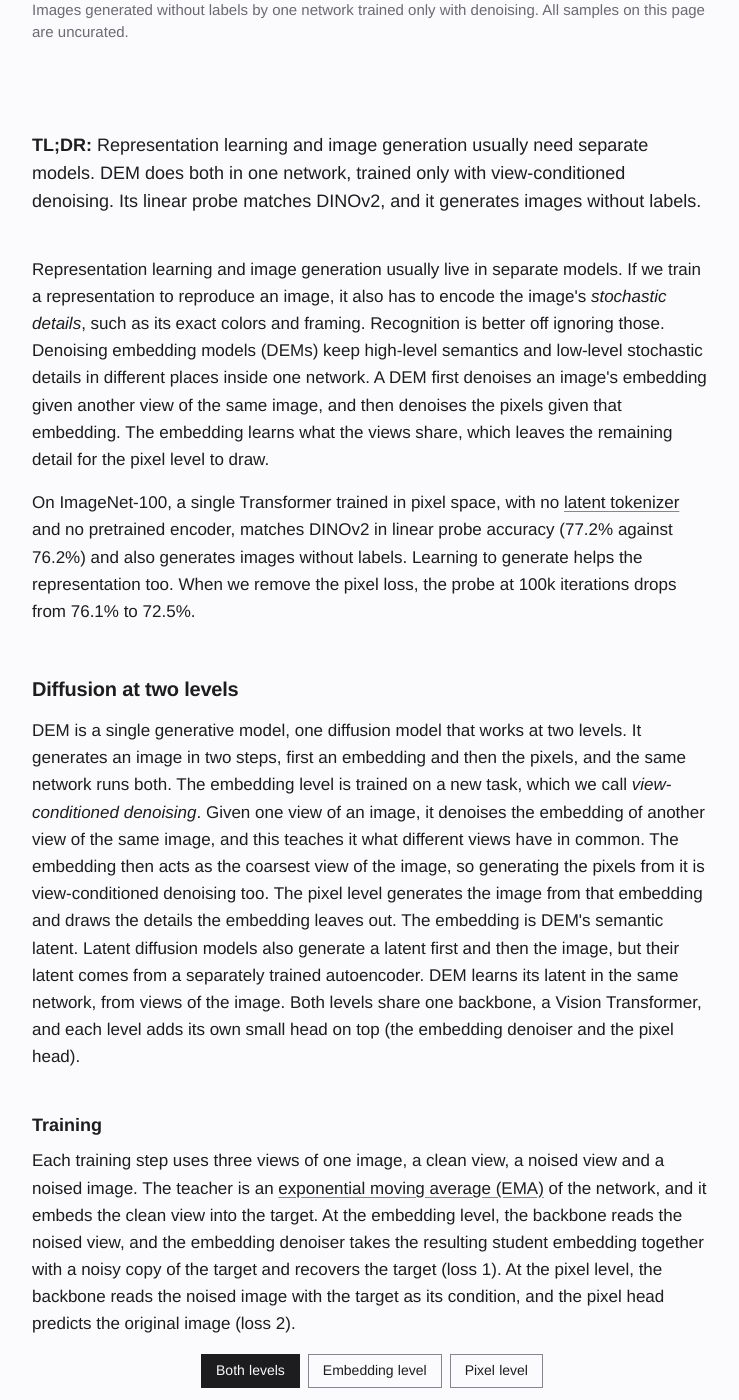
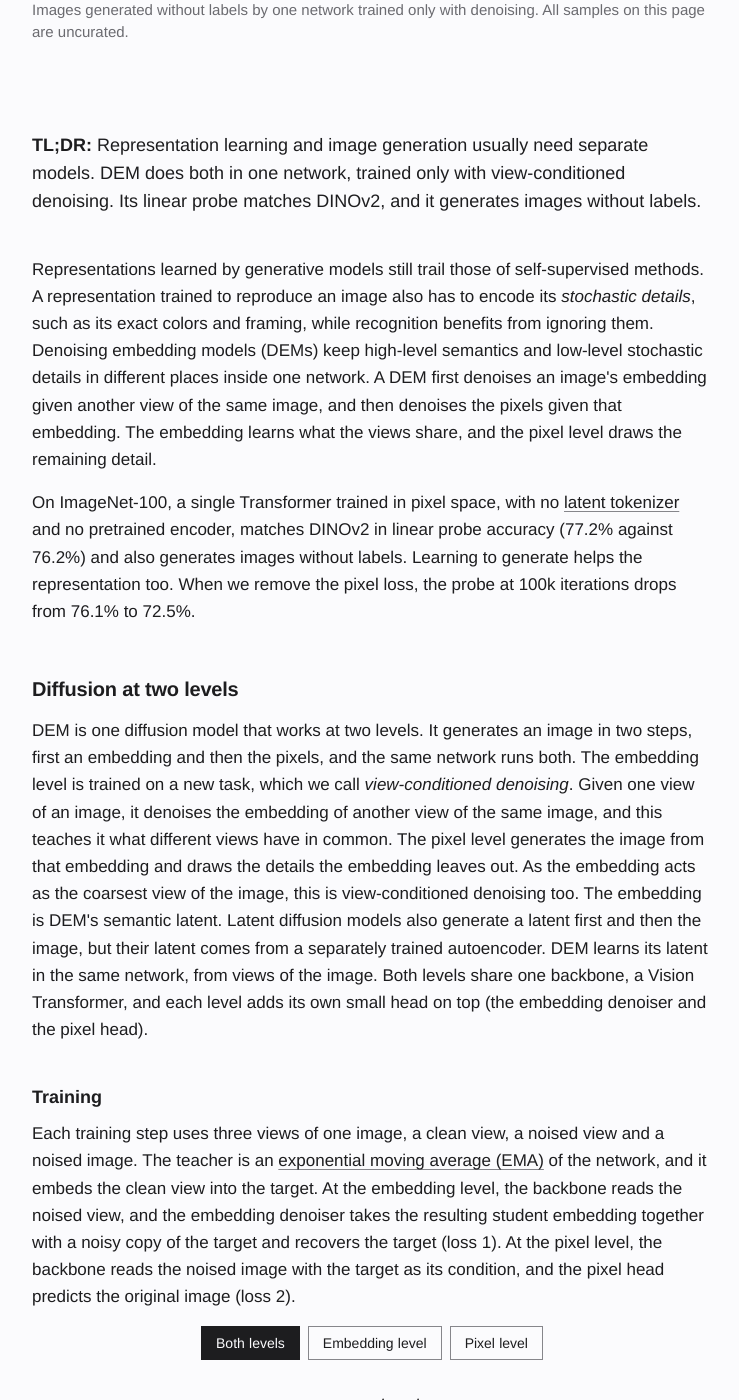
Before and after one commit to rabiulcste/rabiulcste.github.io, a Jekyll site: the page built from dem-denoising-embeddings/index.html, in a window 1280 px wide and 1400 px high, scrolled down 982 px. Shown: the whole window, without its empty margins (268-1007 px from the left). Built offline with Jekyll 4.4.1, drawn with Linux system fonts in a browser that asks for light colours; some of the changed text lies outside the part shown.

Commit message:
DEM page: line-by-line fixes

```diff
--- a/dem-denoising-embeddings/index.html
+++ b/dem-denoising-embeddings/index.html
@@ -240,13 +240,13 @@
     <p class="tldr"><strong>TL;DR:</strong> Representation learning and image generation usually need separate models. DEM does both in one network, trained only with view-conditioned denoising. Its linear probe matches DINOv2, and it generates images without labels.</p>
 </section>
 <section class="intro">
-    <p>Representation learning and image generation usually live in separate models. If we train a representation to reproduce an image, it also has to encode the image's <em>stochastic details</em>, such as its exact colors and framing. Recognition is better off ignoring those. Denoising embedding models (DEMs) keep high-level semantics and low-level stochastic details in different places inside one network. A DEM first denoises an image's embedding given another view of the same image, and then denoises the pixels given that embedding. The embedding learns what the views share, which leaves the remaining detail for the pixel level to draw.</p>
+    <p>Representations learned by generative models still trail those of self-supervised methods. A representation trained to reproduce an image also has to encode its <em>stochastic details</em>, such as its exact colors and framing, while recognition benefits from ignoring them. Denoising embedding models (DEMs) keep high-level semantics and low-level stochastic details in different places inside one network. A DEM first denoises an image's embedding given another view of the same image, and then denoises the pixels given that embedding. The embedding learns what the views share, and the pixel level draws the remaining detail.</p>
     <p>On ImageNet-100, a single Transformer trained in pixel space, with no <a href="https://arxiv.org/abs/2112.10752">latent tokenizer</a> and no pretrained encoder, matches DINOv2 in linear probe accuracy (77.2% against 76.2%) and also generates images without labels. Learning to generate helps the representation too. When we remove the pixel loss, the probe at 100k iterations drops from 76.1% to 72.5%.</p>
 </section>
 
 <section id="method">
     <h2>Diffusion at two levels</h2>
-    <p>DEM is a single generative model, one diffusion model that works at two levels. It generates an image in two steps, first an embedding and then the pixels, and the same network runs both. The embedding level is trained on a new task, which we call <em>view-conditioned denoising</em>. Given one view of an image, it denoises the embedding of another view of the same image, and this teaches it what different views have in common. The embedding then acts as the coarsest view of the image, so generating the pixels from it is view-conditioned denoising too. The pixel level generates the image from that embedding and draws the details the embedding leaves out. The embedding is DEM's semantic latent. Latent diffusion models also generate a latent first and then the image, but their latent comes from a separately trained autoencoder. DEM learns its latent in the same network, from views of the image. Both levels share one backbone, a Vision Transformer, and each level adds its own small head on top (the embedding denoiser and the pixel head).</p>
+    <p>DEM is one diffusion model that works at two levels. It generates an image in two steps, first an embedding and then the pixels, and the same network runs both. The embedding level is trained on a new task, which we call <em>view-conditioned denoising</em>. Given one view of an image, it denoises the embedding of another view of the same image, and this teaches it what different views have in common. The pixel level generates the image from that embedding and draws the details the embedding leaves out. As the embedding acts as the coarsest view of the image, this is view-conditioned denoising too. The embedding is DEM's semantic latent. Latent diffusion models also generate a latent first and then the image, but their latent comes from a separately trained autoencoder. DEM learns its latent in the same network, from views of the image. Both levels share one backbone, a Vision Transformer, and each level adds its own small head on top (the embedding denoiser and the pixel head).</p>
     <h3>Training</h3>
     <p>Each training step uses three views of one image, a clean view, a noised view and a noised image. The teacher is an <a href="https://arxiv.org/abs/2104.14294">exponential moving average (EMA)</a> of the network, and it embeds the clean view into the target. At the embedding level, the backbone reads the noised view, and the embedding denoiser takes the resulting student embedding together with a noisy copy of the target and recovers the target (loss 1). At the pixel level, the backbone reads the noised image with the target as its condition, and the pixel head predicts the original image (loss 2).</p>
     <figure class="dem-fig dem-btnfig" id="dem-train">
@@ -373,7 +373,7 @@
         <figcaption class="dem-task-text" aria-live="polite">One training step. The teacher embeds a clean view into the target z. The denoised ẑ is trained toward z (loss 1), and the denoised image x̂ toward the original image (loss 2).</figcaption>
     </figure>
     <h3>Inference</h3>
-    <p>After training, we drop the teacher, and the same network both encodes and generates images. To get a representation, we take the <a href="https://arxiv.org/abs/2010.11929">Vision Transformer</a>'s output for an image, with no head on top. To generate without labels, the embedding denoiser first samples an embedding from noise, with no view at all. The Vision Transformer and the pixel head then draw an image from that embedding. Given only a crop, the embedding denoiser samples several embeddings that fit the crop, and the pixel head draws one image for each.</p>
+    <p>After training, we drop the teacher, and the same network both encodes and generates images. The representation of an image is the <a href="https://arxiv.org/abs/2010.11929">Vision Transformer</a>'s output, with no head on top. To generate without labels, the embedding denoiser first samples an embedding from noise, with no view at all. The Vision Transformer and the pixel head then draw an image from that embedding. Given only a crop, the embedding denoiser samples several embeddings that fit the crop, and the pixel head draws one image for each.</p>
     <figure class="dem-fig dem-btnfig" id="dem-infer" data-task="gen">
         <div class="tabs dem-btns" role="group" aria-label="Uses of the trained model" hidden>
             <button type="button" class="btn" data-task="rep" aria-pressed="false">Encode</button>
@@ -436,7 +436,7 @@
 
 <section id="schedules">
     <h2>One noise schedule per level</h2>
-    <p>Each level has its own noise schedule, and the schedules decide which part of the image each level learns. We denoise the embedding mostly near full noise (median 0.95), close to the SSL task, where the semantics are learned. Pixel noise sits lower, with a median of 0.69, and that is the range where the stochastic details get drawn.</p>
+    <p>Each level has its own noise schedule, and the schedules decide which part of the image each level learns. We denoise the embedding mostly near full noise (median 0.95), close to the SSL task, where the semantics are learned. Pixel noise sits lower (median 0.69), in the range where the stochastic details are drawn.</p>
     <figure class="dem-fig"><svg class="dem-svg dem-fit" viewBox="0 0 480 224" role="img" aria-labelledby="sch-t">
 <title id="sch-t">Two logit-normal noise schedules on an axis from clean to full noise. The embedding level has median 0.95 and sits close to full noise. The pixel level has median 0.69. Each curve is scaled to its own peak.</title>
 <defs><linearGradient id="nz" x1="0" x2="1"><stop offset="0" class="nz0"/><stop offset="1" class="nz1"/></linearGradient></defs>
@@ -524,7 +524,7 @@
 
 <section id="completion">
     <h2>Completion and in-painting</h2>
-    <p>DEM completes crops without ever being trained to. A small crop fits many different images, and a predictor can only return the mean of their embeddings. DEM samples several embeddings that fit the crop and decodes each one into a different completion. If we keep the visible pixels fixed during sampling, DEM also in-paints and out-paints, again with no training for either task.</p>
+    <p>DEM completes crops without being trained for it. A small crop fits many different images, and a predictor can only return the mean of their embeddings. DEM samples several embeddings that fit the crop and decodes each one into a different completion. If we keep the visible pixels fixed during sampling, DEM also in-paints and out-paints, again with no training for either task.</p>
     <figure class="dem-fig">
         <div class="dem-media wide dem-pair even">
             <div><img src="completion.webp" width="668" height="392" alt="Three rows. Each starts with an image where only a boxed crop is visible, followed by four generated images consistent with the crop." loading="lazy"><p>Each image comes from an embedding sampled given the blue crop.</p></div>
@@ -535,8 +535,8 @@
 
 <section id="speedrun">
     <h2>How we built DEM</h2>
-    <p>We built DEM through a speedrun in the style of <a href="https://github.com/KellerJordan/modded-nanogpt">modded-nanogpt</a>, and a component stayed in the model only if it improved results on a fixed protocol. Every run changes one component of the current best model and trains a ViT-S/8 for 20k iterations at batch size 512 on ImageNet-100 at 64x64. Two numbers decide whether the change stays, the linear probe and FID-5k without labels. Before we launch a run, we write the change into the project journal with its hypothesis, its predicted effect and numeric thresholds for success and refutation. Seed 0 nominates a change and seed 1 confirms it. A change sets a record when its two-seed mean improves one metric by more than the seed spread (1.0 probe points or 2.5 FID) and the other metric does not get worse by more than its spread.</p>
-    <p>We set the initial idea and every change of direction. AI agents implemented candidate changes, launched the runs, checked each outcome against the prediction written down before launch and proposed the next experiments. This process adds components quickly, so every so often we paused to simplify the model and removed the components the central claim did not need. We kept a removal when both metrics stayed level.</p>
+    <p>We built DEM through a speedrun in the style of <a href="https://github.com/KellerJordan/modded-nanogpt">modded-nanogpt</a>, and a component stayed in the model only if it improved results on a fixed protocol. Every run changes one component of the current best model and trains a ViT-S/8 for 20k iterations at batch size 512 on ImageNet-100 at 64x64. Two numbers decide whether the change stays, the linear probe and FID-5k without labels. Before we launch a run, we write the change into the project journal with its hypothesis, its predicted effect and numeric thresholds for success and refutation. Seed 0 nominates a change and seed 1 confirms it. A change sets a record when its two-seed mean improves one metric by more than the seed spread (1.0 probe points or 2.5 FID) and does not worsen the other metric by more than its spread.</p>
+    <p>We set the initial idea and every change of direction. AI agents implemented candidate changes, launched the runs, checked each outcome against the prediction written down before launch and proposed the next experiments. This process adds components quickly, so we periodically paused to simplify the model and removed the components the central claim did not need. We kept a removal when both metrics stayed level.</p>
     <figure class="dem-fig" id="dem-front" data-set="adopted">
         <div class="tabs dem-btns" role="group" aria-label="Sampler" hidden>
             <button type="button" class="btn" data-set="earlier" aria-pressed="false">Earlier sampler</button>
@@ -985,7 +985,7 @@
 </svg></div>
         <div class="fr-key" aria-hidden="true"><span><i class="k-pt"></i>other runs</span><span><i class="k-rec"></i>record runs, seeds joined</span><span class="fr-k-fail"><i class="k-fail"></i>record that failed at 100k</span><span><i class="k-path"></i>records in order</span><span><i class="k-front"></i>best trade-off</span></div>
         <figcaption class="fr-cap fr-cap-earlier">Each point is one 20k-iteration run, 253 with the earlier sampler (22 fall outside the plotted range). The star marks the 20 October model. FIDs from the two samplers are not comparable.</figcaption>
-        <figcaption class="fr-cap fr-cap-adopted">Each point is one 20k-iteration run, 171 with the adopted sampler (36 fall outside the plotted range), plus the 3 November record (pixel pass as a view of the patch term), whose 100k check is still running. The star marks snapshot v2 of 26 October. FIDs from the two samplers are not comparable.</figcaption>
+        <figcaption class="fr-cap fr-cap-adopted">Each point is one 20k-iteration run, 171 with the adopted sampler (36 fall outside the plotted range), plus the 3 November record (pixel pass as a view of the patch term), which held at 100k. The star marks snapshot v2 of 26 October. FIDs from the two samplers are not comparable.</figcaption>
     </figure>
     <div class="table-wrap">
         <table>
```
Also changed, not shown: other parts of dem-denoising-embeddings/index.html (+3 -3 lines).
